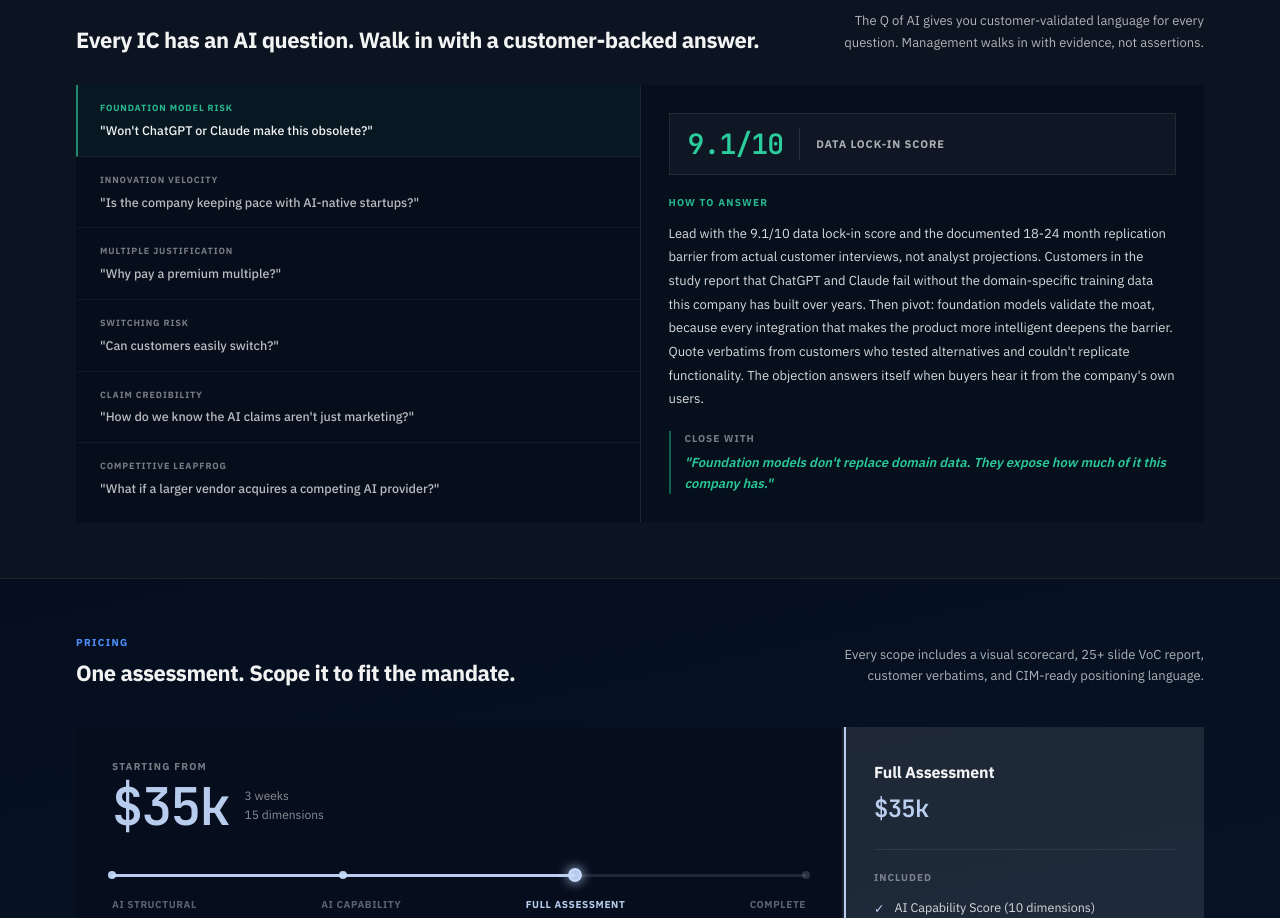
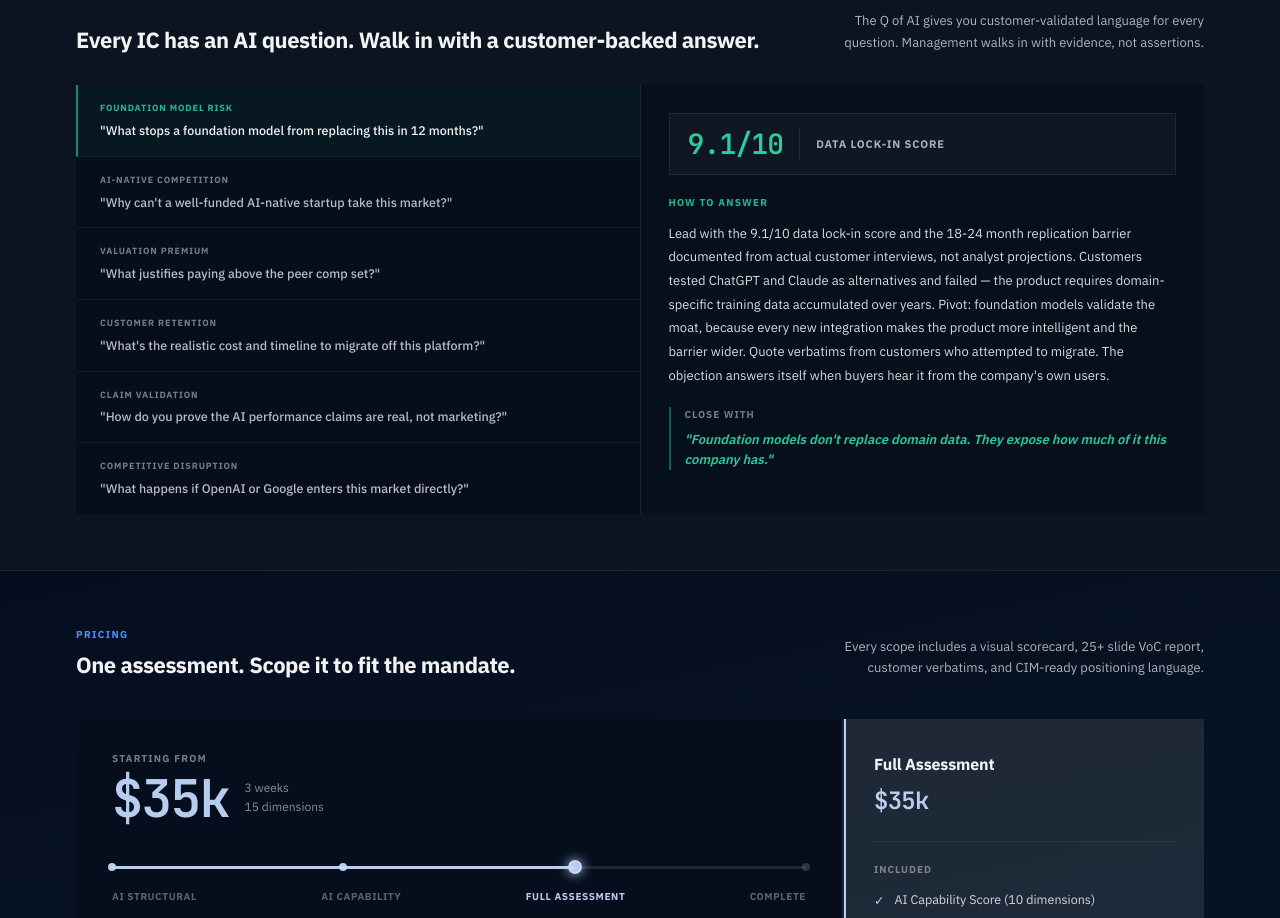
Before and after one commit to Crossover-Research/sell-side-overview-site, a Next.js app: page /qofai in a window 1280 px wide. Shown: the part 1181-2099 px from the top of the page. Built offline with nearby package versions, Linux system fonts and the light colour scheme.

Commit message:
copy: sharper IC questions — real IC room language, tighter answers

```diff
--- a/app/qofai/page.tsx
+++ b/app/qofai/page.tsx
@@ -26,45 +26,45 @@ const RESILIENCE_DIMS = [
 const OBJECTIONS = [
   {
     tag: 'Foundation model risk',
-    q: "Won't ChatGPT or Claude make this obsolete?",
+    q: 'What stops a foundation model from replacing this in 12 months?',
     stat: { label: 'Data Lock-In Score', val: '9.1/10' },
-    answer: "Lead with the 9.1/10 data lock-in score and the documented 18-24 month replication barrier from actual customer interviews, not analyst projections. Customers in the study report that ChatGPT and Claude fail without the domain-specific training data this company has built over years. Then pivot: foundation models validate the moat, because every integration that makes the product more intelligent deepens the barrier. Quote verbatims from customers who tested alternatives and couldn't replicate functionality. The objection answers itself when buyers hear it from the company's own users.",
+    answer: "Lead with the 9.1/10 data lock-in score and the 18-24 month replication barrier documented from actual customer interviews, not analyst projections. Customers tested ChatGPT and Claude as alternatives and failed — the product requires domain-specific training data accumulated over years. Pivot: foundation models validate the moat, because every new integration makes the product more intelligent and the barrier wider. Quote verbatims from customers who attempted to migrate. The objection answers itself when buyers hear it from the company's own users.",
     close: "Foundation models don't replace domain data. They expose how much of it this company has.",
   },
   {
-    tag: 'Innovation velocity',
-    q: 'Is the company keeping pace with AI-native startups?',
+    tag: 'AI-native competition',
+    q: 'Why can\'t a well-funded AI-native startup take this market?',
     stat: { label: 'Feature Adoption Score', val: '8.9/10' },
-    answer: "Acknowledge the 7.4/10 innovation velocity score directly. Transparency here builds credibility for every other number. Then reframe what innovation velocity measures: feature cadence, not structural position. AI-native startups are building on generic infrastructure. This company has 8.9/10 feature adoption, 8+ integrations per customer, and years of domain-specific usage patterns creating proprietary data loops no startup can replicate from scratch. Roadmap credibility at 8.0/10 means customers believe the company knows what to build next and why. The comparison isn't speed. It's defensibility once embedded.",
-    close: "The question isn't who ships faster. It's who can't be replaced once you're in.",
+    answer: "Acknowledge the 7.4/10 innovation velocity score directly — transparency builds credibility for every other number. Then reframe the question: AI-native startups are building on generic infrastructure. This company has 8.9/10 feature adoption, 8+ integrations per customer, and years of domain-specific usage patterns creating proprietary data loops no startup can replicate from scratch. They can ship faster. They cannot replicate the data. Roadmap credibility at 8.0/10 means customers believe this company knows what to build next — the comparison isn't feature cadence, it's defensibility once embedded.",
+    close: "They can copy the features. They can't copy the data.",
   },
   {
-    tag: 'Multiple justification',
-    q: 'Why pay a premium multiple?',
-    stat: { label: 'AI Fortress rate across assessed cos.', val: '15-20%' },
-    answer: "Only 15-20% of software companies assessed achieve AI Fortress positioning: High Capability combined with High Resilience. Present the AI Resilience Matrix as independent benchmarking, not a self-assessment. These scores come from actual customers, collected by Crossover without management present or briefed, using the same methodology across 50+ mandates. That independence is what supports a 15-25% premium over peer comps. The ask isn't to trust management's AI narrative. It's to trust 30+ customer voices who had no stake in the valuation outcome and still said what they said.",
-    close: "Customer-validated scores support a 15-25% premium over peer comps.",
+    tag: 'Valuation premium',
+    q: 'What justifies paying above the peer comp set?',
+    stat: { label: 'AI Fortress rate (all assessed cos.)', val: '15-20%' },
+    answer: "Only 15-20% of software companies assessed achieve AI Fortress positioning: High Capability combined with High Resilience. Present the AI Resilience Matrix as third-party benchmarking, not self-assessment. These scores come from actual customers collected by Crossover without management present or briefed, using the same methodology across 50+ mandates. That independence is what supports a 15-25% premium over peer comps. The ask isn't to trust management's narrative. It's to trust 30+ customer voices who had no stake in the outcome.",
+    close: "Customer-validated AI Fortress positioning supports 15-25% above peer comps.",
   },
   {
-    tag: 'Switching risk',
-    q: 'Can customers easily switch?',
+    tag: 'Customer retention',
+    q: 'What\'s the realistic cost and timeline to migrate off this platform?',
     stat: { label: 'Data Lock-In Score', val: '9.1/10' },
-    answer: "Eight or more integrations per customer means migration isn't a switching decision. It's a 6+ month cross-functional re-platforming project requiring executive sponsorship. The 9.1/10 data lock-in score reflects customers' own assessment of how embedded the product is in their workflows. 82% daily active usage places it in the critical path of everyday operations. Layer on the 18-24 month barrier to replicate domain-specific training data, and the switching economics collapse. A foundation model cannot replace a system-of-record without the historical decision log, integration layer, and institutional knowledge that define it.",
-    close: "Migration is a board-level project. Switching is not the right frame.",
+    answer: "Eight or more integrations per customer means migration isn't a switching decision — it's a 6+ month cross-functional re-platforming project requiring executive sponsorship and carrying real operational risk. The 9.1/10 data lock-in score reflects customers' own assessment of how embedded the product is. 82% daily active usage places it in the critical path of everyday operations. Layer on the 18-24 month barrier to replicate domain-specific training data and the economics collapse. A foundation model cannot replace a system-of-record without its entire historical decision log.",
+    close: "Migration requires board approval. Switching is not the right frame.",
   },
   {
-    tag: 'Claim credibility',
-    q: "How do we know the AI claims aren't just marketing?",
+    tag: 'Claim validation',
+    q: 'How do you prove the AI performance claims are real, not marketing?',
     stat: { label: 'Marketing Claims vs. Reality', val: '8.6/10' },
-    answer: "The 8.6/10 Marketing Claims vs. Reality dimension specifically measures this: do customers experience what the company says publicly? This is the most powerful answer to the objection because the assessment is done by the company's own customers, not the seller. Every score in the Q of AI is derived from structured interviews collected by Crossover without management present, briefed, or given advance sight of the questions. A high score here is customer-validated proof that the AI positioning is grounded in actual product experience, not aspirational copy.",
-    close: "The customers scored it. Not the company. That's the point.",
+    answer: "The 8.6/10 Marketing Claims vs. Reality dimension specifically measures this: do customers experience what the company says publicly? This is the most powerful answer in the room because the verdict comes from buyers — the company's own customers — not the seller. Every score in the Q of AI is derived from structured interviews collected by Crossover without management present or given advance sight of the questions. A high score here is proof the AI positioning is grounded in actual product experience, not aspirational copy.",
+    close: "The customers scored it. Not the company. That's what makes it defensible.",
   },
   {
-    tag: 'Competitive leapfrog',
-    q: 'What if a larger vendor acquires a competing AI provider?',
+    tag: 'Competitive disruption',
+    q: 'What happens if OpenAI or Google enters this market directly?',
     stat: { label: 'AI Leapfrog Resistance', val: '9.0/10' },
-    answer: "The 9.0/10 AI Leapfrog Resistance score documents customer perception of vulnerability to competitive leapfrog. The answer is: low. The AI advantage here is not dependent on any single foundational model. It is built on years of domain-specific usage patterns, proprietary workflows, and integrations that cannot be replicated by acquiring a generic AI infrastructure layer. Customers who tested alternative AI providers report an 18-24 month replication barrier. The moat is in the data and the context, not the underlying model. A vendor acquisition of an AI layer doesn't change the competitive calculus.",
-    close: "The moat is domain data and context. Not which model sits on top of it.",
+    answer: "The 9.0/10 AI Leapfrog Resistance score documents customers' own assessment of vulnerability to competitive leapfrog — and the answer is: low. This company's AI advantage is not dependent on any single foundational model. It is built on years of domain-specific usage patterns, proprietary workflows, and integrations that cannot be replicated by any new entrant, regardless of capital or brand. Customers who tested alternative AI providers report an 18-24 month replication barrier. OpenAI entering the market doesn't change the competitive calculus — the moat is in the data, not the model.",
+    close: "The moat is domain data and institutional context. Not the model on top of it.",
   },
 ];
 
```
